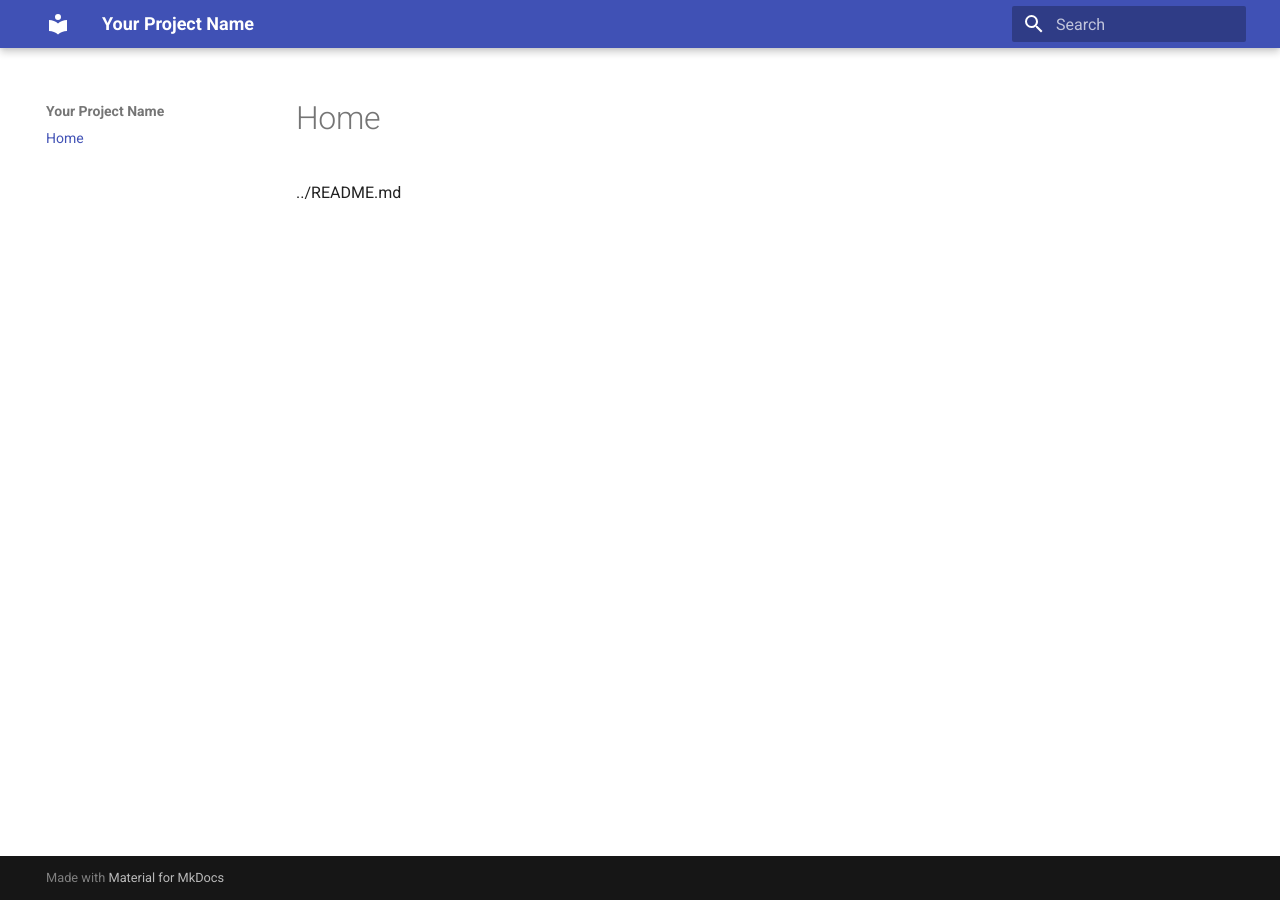
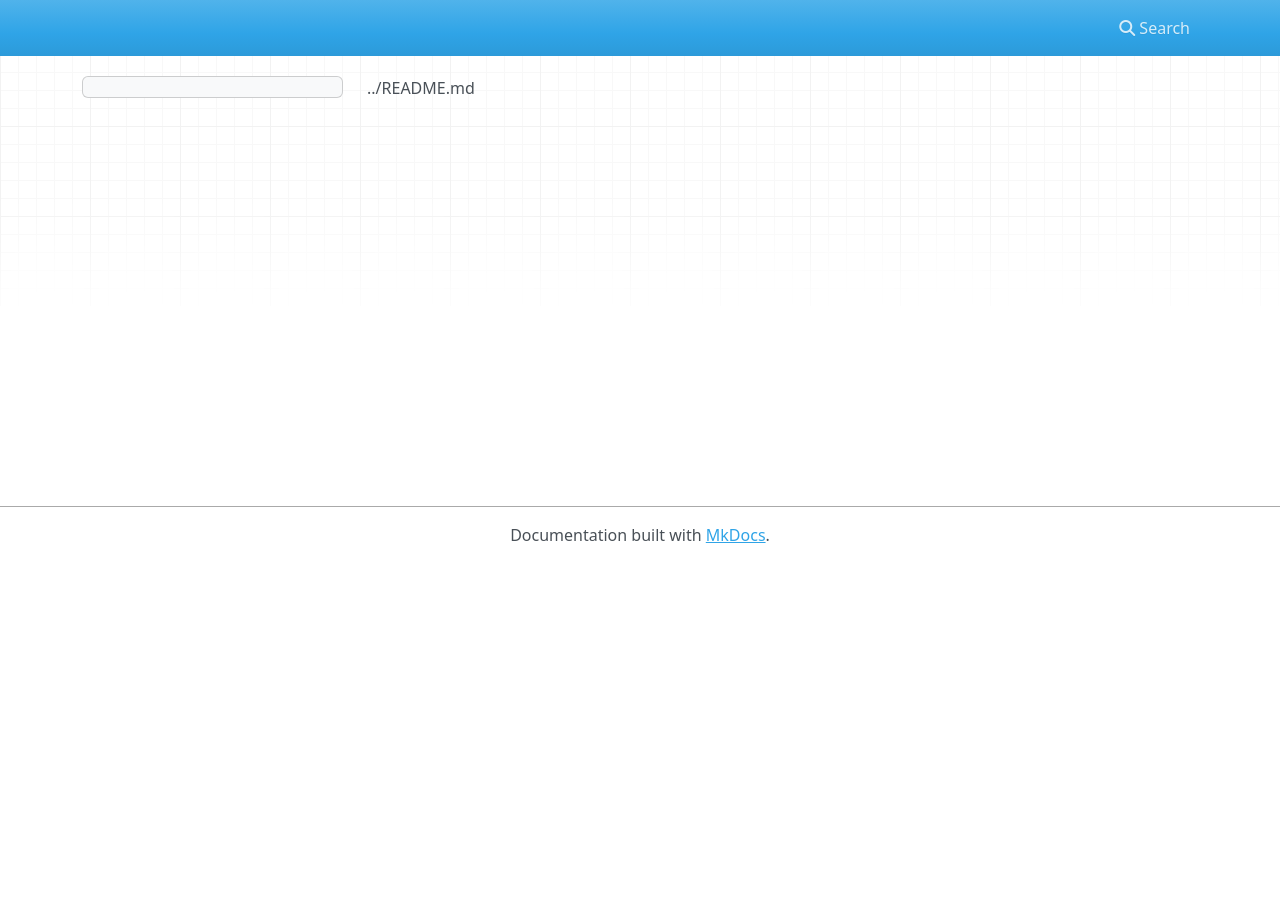
Before and after one commit to adi-micro1/AVA-api-docs, an MkDocs documentation site: the page built from docs/index.md, in a window 1280 px wide. Built offline with MkDocs 1.6.1, drawn with Linux system fonts in a browser that asks for light colours; nearby versions of some CDN libraries.

Commit message:
Update mkdocs.yml

```diff
--- a/mkdocs.yml
+++ b/mkdocs.yml
@@ -1,13 +1,3 @@
-site_name: "Your Project Name"
-site_description: "Brief tagline or intro"
-
 nav:
   - Home: index.md
-
 docs_dir: docs
-theme:
-  name: material
-
-markdown_extensions:
-  - tables
-  - admonition
```
